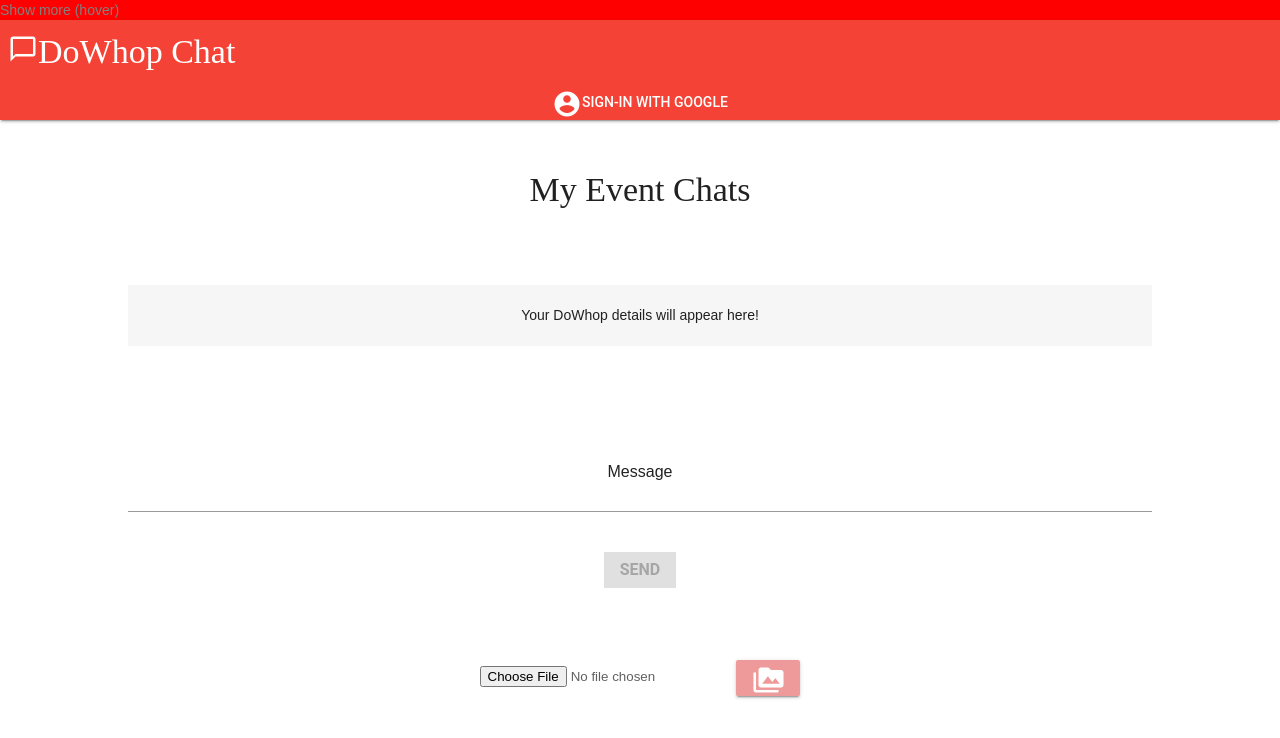
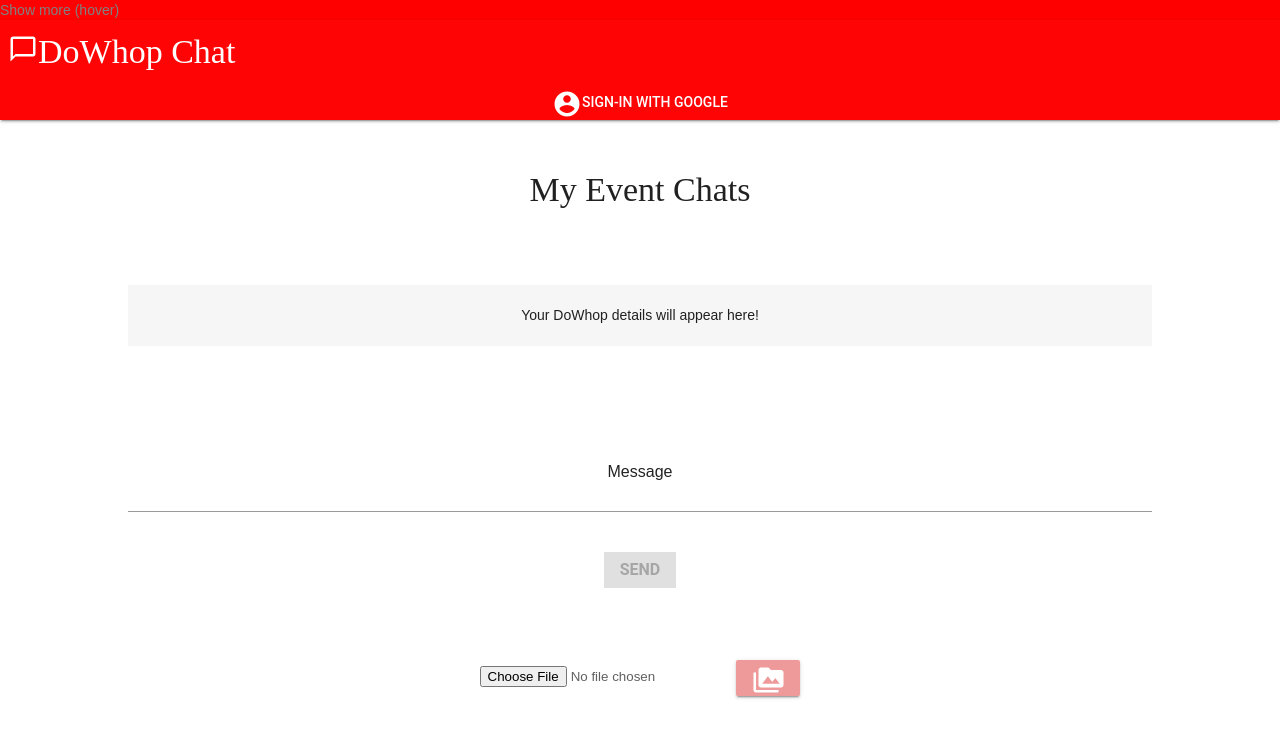
Before and after one commit to omarchaeopteryx/projekt-ekochat, a plain HTML site: page web-dowhop/index.html in a window 1280 px wide. Drawn offline with nearby package versions, Linux system fonts and the light colour scheme; some packages are replaced by stand-ins of ours; no server answers.

Commit message:
Harmonize red color header

```diff
--- a/web-dowhop/styles/main.css
+++ b/web-dowhop/styles/main.css
@@ -270,3 +270,9 @@
   border-width: 2px;
 
 }
+
+/* Be sure to update upon style guide changes */
+
+#hover-flag, #top-bar-hidden, #top-bar-dowhop {
+  background-color: #FF0404;
+}
```
